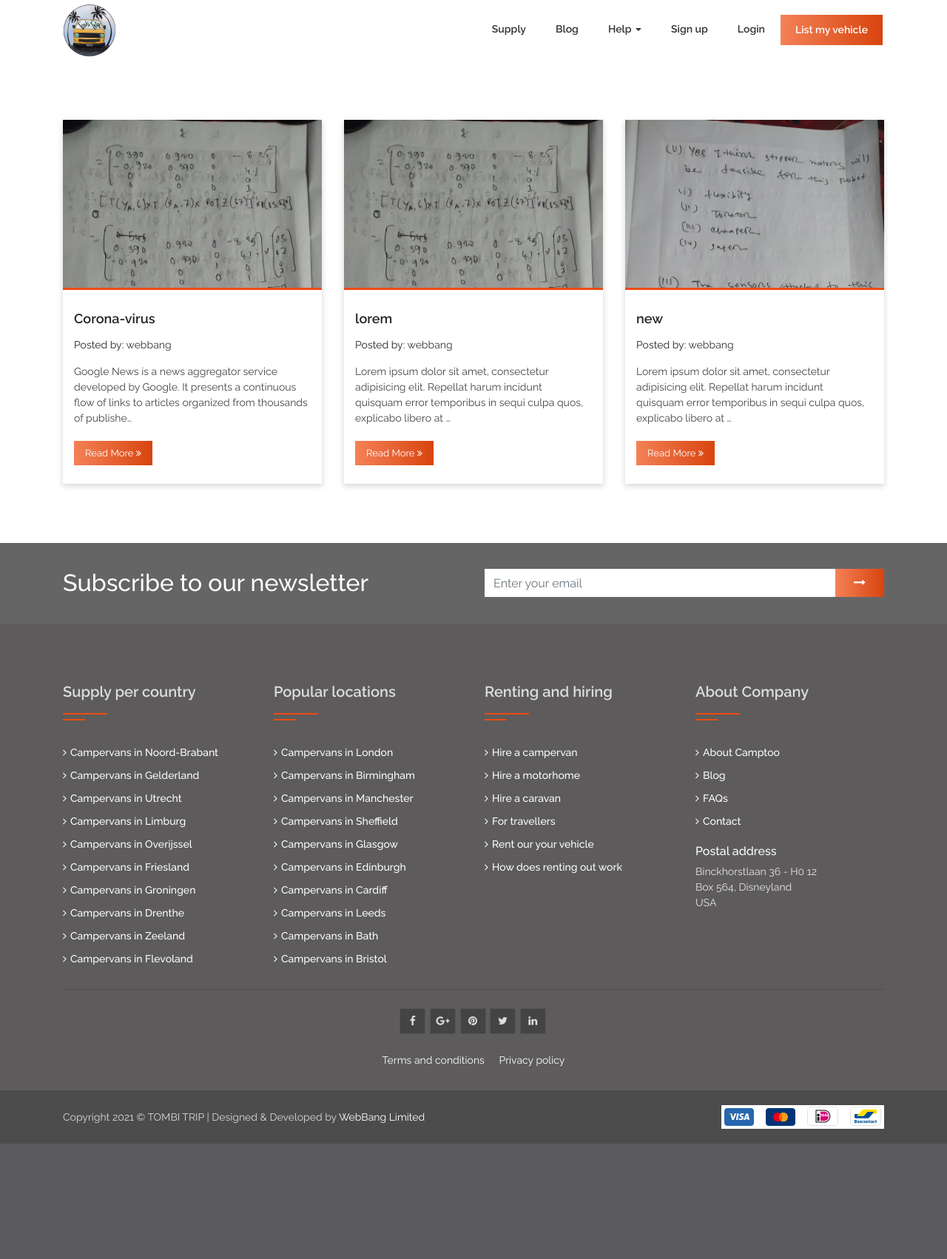
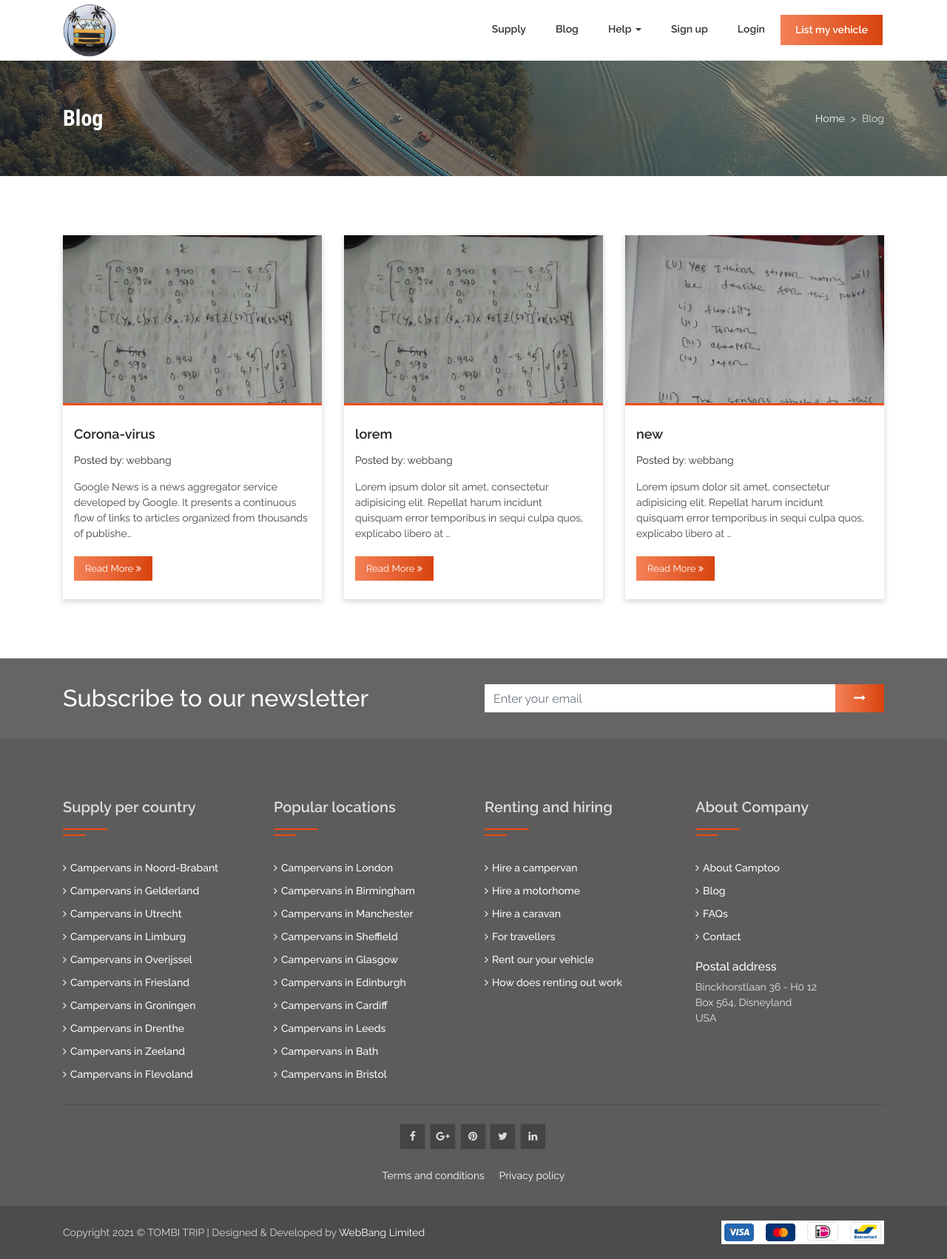
Before and after one commit to Sabbirdiu/tombitrip, a Django app: page /find/ in a window 1280 px wide. Shown: the whole page at 74% size. Before the commit the page ends 1546 px from the top, so only its background shows below. Run offline with Django 3.2, Linux system fonts and the light colour scheme; data comes from the database, SQL or seed files in the repository; some libraries are stand-ins or nearby versions.

Commit message:
added banner

```diff
--- a/templates/blog/posts_in_category.html
+++ b/templates/blog/posts_in_category.html
@@ -2,7 +2,7 @@
 {% load static %}
 {% block content %}
    <!--banner area start-->
-   <div class="banner-area" style="background-image: url(img/slide5.jpg)">
+   <div class="banner-area" style="background-image: url('{% static 'img/slide5.jpg' %}')">
     <div class="overlay"></div>
     <div class="container">
         <div class="row">
--- a/templates/blog/search_results.html
+++ b/templates/blog/search_results.html
@@ -1,6 +1,32 @@
 {% extends "base.html" %}
 {% load static %}
 {% block content %}
+
+   <!--banner area start-->
+   <div class="banner-area" style="background-image: url('{% static 'img/slide5.jpg' %}')">
+    <div class="overlay"></div>
+    <div class="container">
+        <div class="row">
+            <div class="col-12">
+                <div class="inner">
+                    <div class="text">
+                        <nav aria-label="breadcrumb-nav">
+                            <ol class="breadcrumb">
+                                <li class="breadcrumb-item">
+                                    <a href="index.html">Home</a>
+                                </li>
+                                <li class="breadcrumb-item active">Blog</li>
+                            </ol>
+                        </nav>
+                        <h1>Blog</h1>
+                    </div>
+                </div>
+            </div>
+        </div>
+    </div>
+</div>
+<!--banner area end-->
+
 <!--Blog start-->
 <div class="news-area pt_50 pb_80">
     <div class="container">
--- a/templates/partials/navbar.html
+++ b/templates/partials/navbar.html
@@ -13,7 +13,7 @@
                     <nav>
                         <ul id="nav">
                             <li><a href="supply.html">Supply</a></li>
-                            <li><a href="blog.html">Blog</a></li>
+                            <li><a href="{% url 'blog' %}">Blog</a></li>
                             <li><a href="javascript:void;">Help <span class="caret"></span></a>
                                 <ul class="submenu">
                                     <li><a href="for-travellers.html">For travellers</a></li>
```
